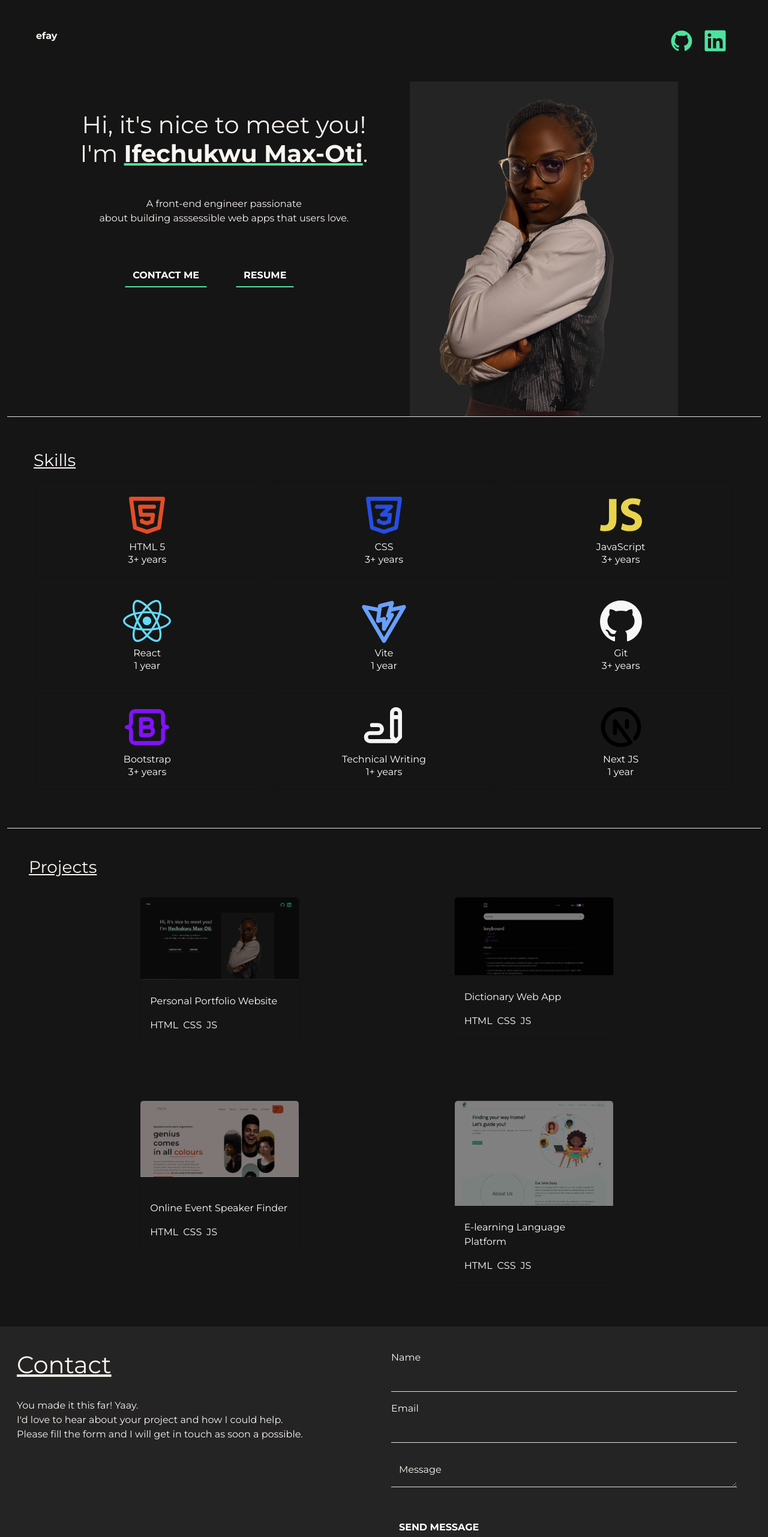
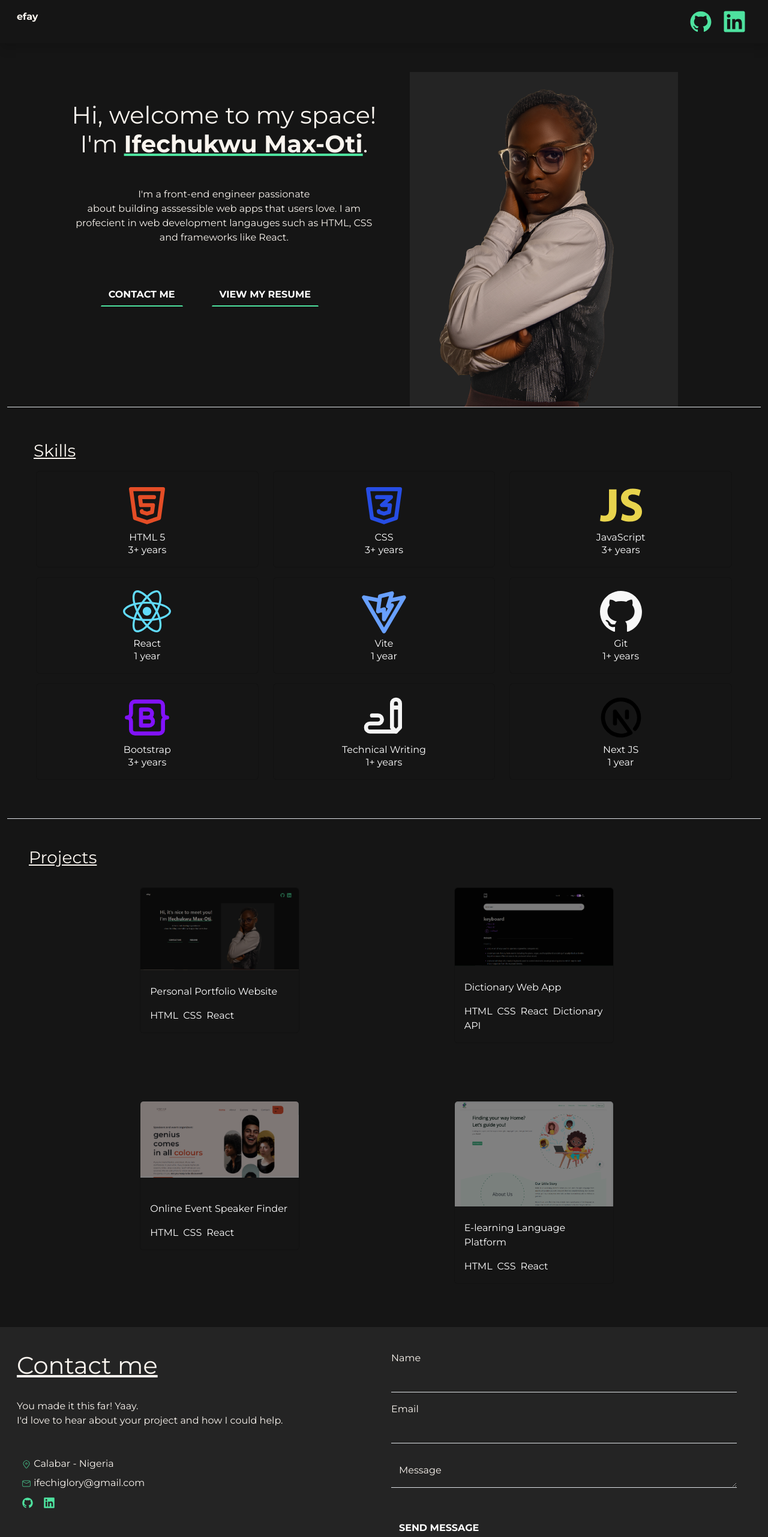
Before and after one commit to ifechiglory/portfolio, a React (Vite) app: page / in a window 1280 px wide. Shown: the top 2562 px of the page at 60% size. Built offline with nearby package versions, Linux system fonts and the light colour scheme.

Commit message:
add update to pages

```diff
--- a/package.json
+++ b/package.json
@@ -12,7 +12,7 @@
     "@emailjs/browser": "^3.11.0",
     "react": "^18.2.0",
     "react-dom": "^18.2.0",
-    "react-icons": "^4.8.0",
+    "react-icons": "^4.11.0",
     "react-router": "^6.10.0"
   },
   "devDependencies": {
--- a/src/components/Contact.jsx
+++ b/src/components/Contact.jsx
@@ -1,6 +1,9 @@
 import React, { useRef }from 'react'
 import './Folio.css'
 import emailjs from '@emailjs/browser';
+import { CiLocationOn, CiMail } from 'react-icons/ci'
+import { AiOutlineGithub } from 'react-icons/ai';
+import { FaLinkedin } from 'react-icons/fa';
 
 const Contact = () => {
 
@@ -26,8 +29,27 @@ const Contact = () => {
     return(
         <div className='row p-3 justify-content-between'>
             <div className='col-12 col-xl-6 col-lg-6 col-md-6 col-sm-4 p-4'>
-                <h1 className='text-decoration-underline'>Contact</h1>
-                <p className='py-4'>You made it this far! Yaay.<br></br> I'd love to hear about your project and how I could help. <br></br>Please fill the form and I will get in touch as soon a possible.</p>
+                <h1 className='text-decoration-underline'>Contact me</h1>
+                <p className='py-4'>You made it this far! Yaay.<br></br> I'd love to hear about your project and how I could help.</p>
+
+
+                <div className='row'>
+                    <div className='col'>
+                        <p className='m-2'> <CiLocationOn color='#4ee29f'/> Calabar - Nigeria</p>
+                        <p className='m-2'><CiMail color='#4ee29f'/> ifechiglory@gmail.com</p>
+                       <p className='links'>
+                            <a className='github-link' href='https://github.com/ifechiglory' target='_blank'>
+                                <AiOutlineGithub fontSize={20}/>
+                            </a>
+                            <a className='linkedin-link' href='https://www.linkedin.com/in/ifechukwumax-oti/' target='_blank'>
+                            <FaLinkedin fontSize={20}/>
+                            </a>
+                        </p>
+
+
+                    </div>
+                </div>
+
             </div>
 
             <div className='col-12 col-xl-6 col-lg-6 col-md-6 col-sm-8 p-4'>
--- a/src/components/Folio.jsx
+++ b/src/components/Folio.jsx
@@ -17,18 +17,18 @@ const Folio = () => {
         <div className='container-fluid'>
             <Header/>
 
-            <div className='row justify-content-center'>
+            <div className='row justify-content-center pt-5'>
                 <div className='header-text col-12 col-xl-5 col-lg-5 col-md-6 col-sm-7 pt-xl-5 pt-lg-5 pt-md-5 text-center'>
-                    <h1>Hi, it's nice to meet you! <br></br>I'm <span className='text-decoration-underline underline fw-bold'>Ifechukwu Max-Oti</span>.</h1>
+                    <h1>Hi, welcome to my space! <br></br> I'm <span className='text-decoration-underline underline fw-bold'>Ifechukwu Max-Oti</span>.</h1>
 
-                    <p className='fs-6 mt-xl-5 mt-lg-5 mt-md-5'>A front-end engineer passionate <br></br> about building asssessible web apps that users love.</p>
+                    <p className='fs-6 mt-xl-5 mt-lg-5 mt-md-5'>I'm a front-end engineer passionate <br></br> about building asssessible web apps that users love. I am profecient in web development langauges such as HTML, CSS and frameworks like React.</p>
 
                     <a href='/#contact'>
                         <button className='btn btn-outline contact-btn my-3 my-lg-5' onClick={handleCLick()}>Contact Me</button>
                     </a>
 
                   <a href='../../Ifechukwu Max-Oti CV.pdf' download='Ifechukwu Max-Oti_CV'>
-                    <button className='btn btn-outine contact-btn m-lg-5 m-3'>Resume</button>
+                    <button className='btn btn-outine contact-btn m-lg-5 m-3'>View My Resume</button>
                   </a>
                 </div>
 
@@ -46,7 +46,6 @@ const Folio = () => {
             <div className='row contact' id='contact' ref={ref}>
                 <Contact/>
             </div>
-            <Header/>
         </div>
     )
 }
--- a/src/components/Header.jsx
+++ b/src/components/Header.jsx
@@ -5,7 +5,7 @@ import { FaLinkedin } from 'react-icons/fa'
 
 const Header = () => {
     return (
-        <div className='row header justify-content-between p-5'>
+        <div className='row header justify-content-between p-3 shadow'>
             <div className='col-6'>
                 <p className='fw-bold'>efay</p>
             </div>
--- a/src/components/Projects.jsx
+++ b/src/components/Projects.jsx
@@ -20,7 +20,7 @@ const Projects = () =>{
                             <p className='card-text'>Personal Portfolio Website</p>
                             <span className='me-2'>HTML</span>
                             <span className='me-2'>CSS</span>
-                            <span>JS</span>
+                            <span>React</span>
                         </div>
                     </div>
                 </div>
@@ -33,7 +33,8 @@ const Projects = () =>{
                             <p className='card-text'>Dictionary Web App</p>
                             <span className='me-2'>HTML</span>
                             <span className='me-2'>CSS</span>
-                            <span>JS</span>
+                            <span className='me-2'>React</span>
+                            <span>Dictionary API</span>
                         </div>
                     </div>
                 </div>
@@ -50,7 +51,7 @@ const Projects = () =>{
                                 <p className='card-text mt-3'>Online Event Speaker Finder</p>
                                 <span className='me-2'>HTML</span>
                                 <span className='me-2'>CSS</span>
-                                <span>JS</span>
+                                <span>React</span>
                             </div>
                         </div>
                 </div>
@@ -64,7 +65,7 @@ const Projects = () =>{
                             <p className='card-text'>E-learning Language Platform</p>
                             <span className='me-2'>HTML</span>
                             <span className='me-2'>CSS</span>
-                            <span>JS</span>
+                            <span>React</span>
                         </div>
                     </div>
                 </div>
--- a/src/components/Skills.jsx
+++ b/src/components/Skills.jsx
@@ -65,7 +65,7 @@ const Skills = () =>{
                     <div className='card-body'>
                         <h2 className='card-title'><AiFillGithub color='#f7f7f7' fontSize={80}/></h2>
                         <h6 className='card-subtitle'>Git</h6>
-                        <p className='card-text'> 3+ years</p>
+                        <p className='card-text'> 1+ years</p>
                     </div>
                 </div>
             </div>
```
Also changed, not shown: 1 other file (tests, documents, lock files or other folders).
